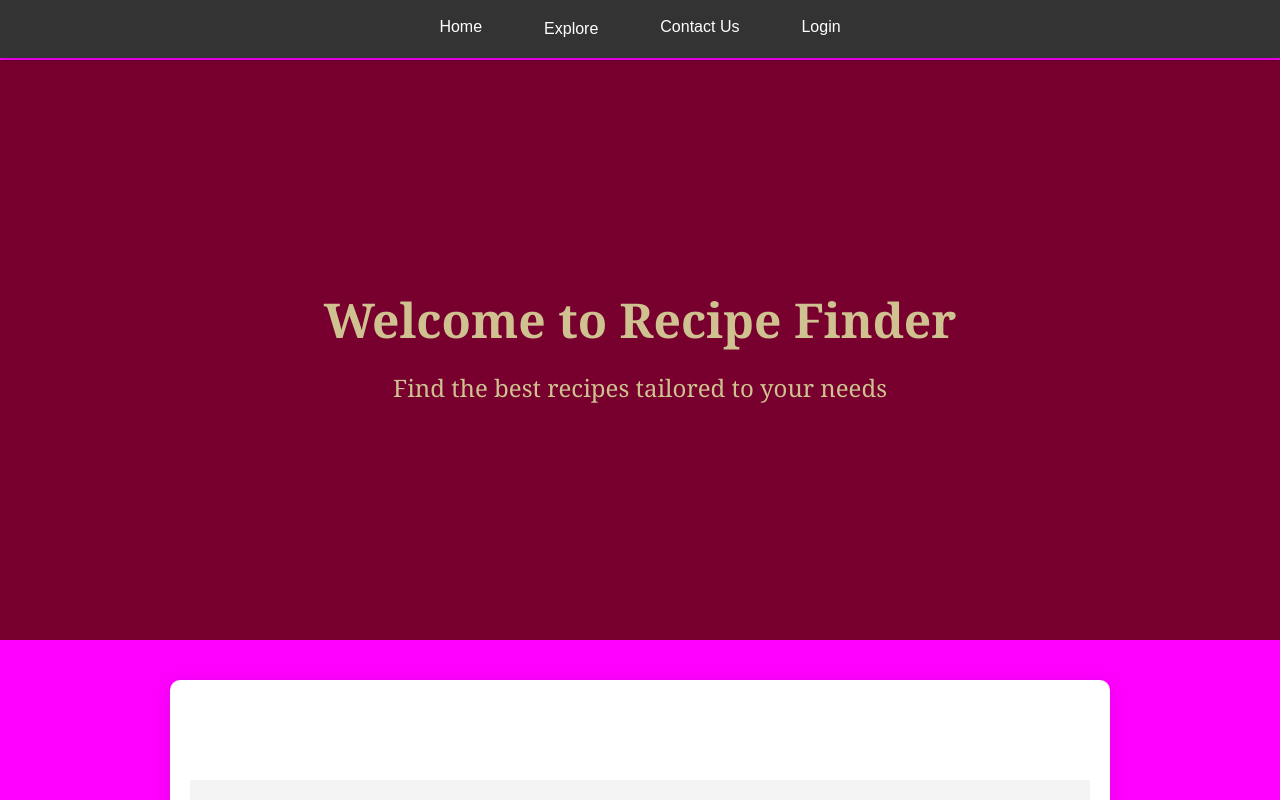
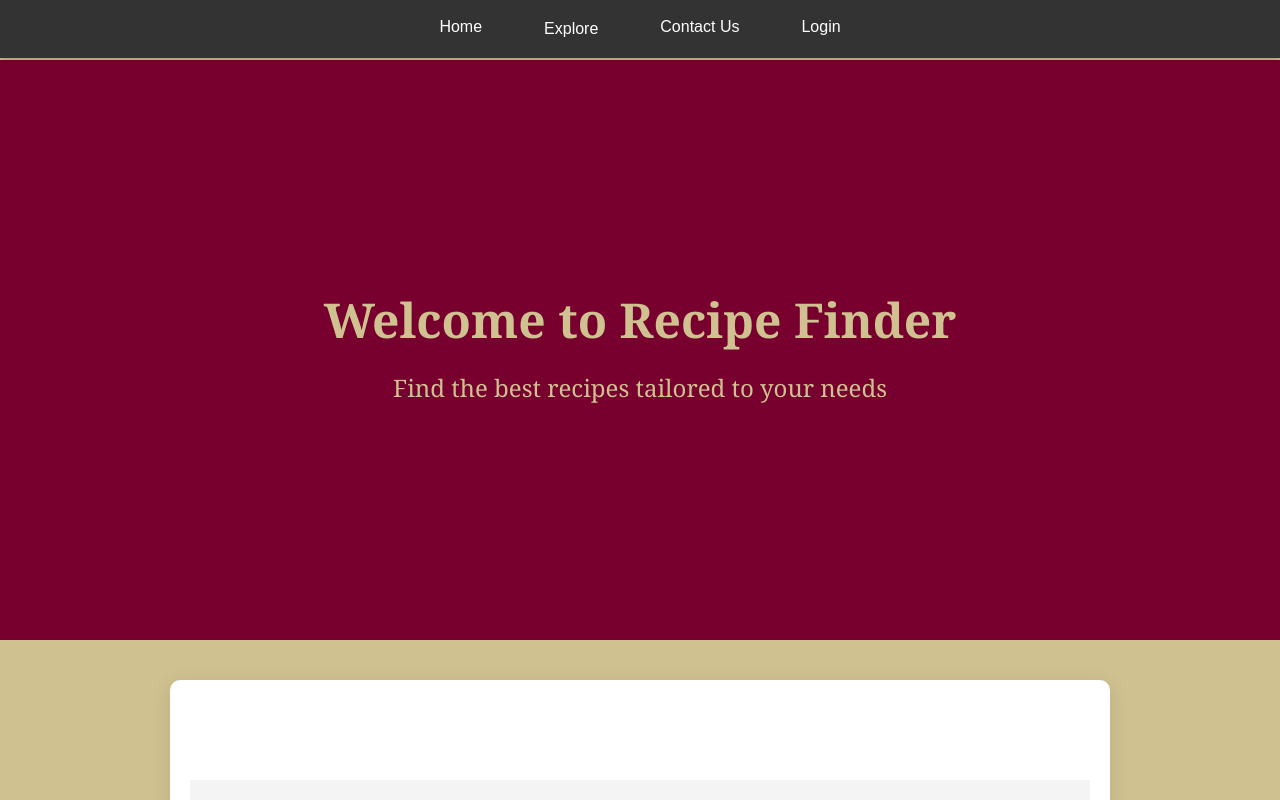
Before and after one commit to jessjoseph/recipe-finder, a plain HTML site: page index.html in a window 1280 px wide. Shown: the top 800 px of the page. Drawn offline with Linux system fonts and the light colour scheme.

Commit message:
Update styles.css

```diff
--- a/styles.css
+++ b/styles.css
@@ -5,7 +5,7 @@ body {
     padding: 0;
     line-height: 1.6;
     padding-top: 60px; /* Adjust depending on the navbar height */
-    background-color: #ff00ff;
+    background-color: #cfc190;;
 }
 
 header {
```
